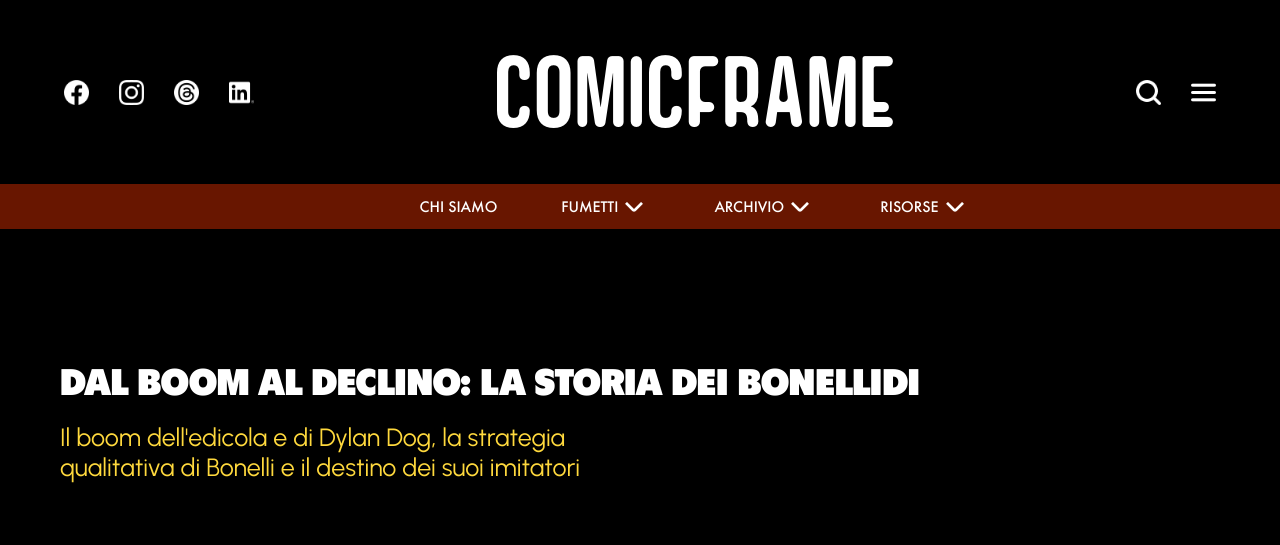
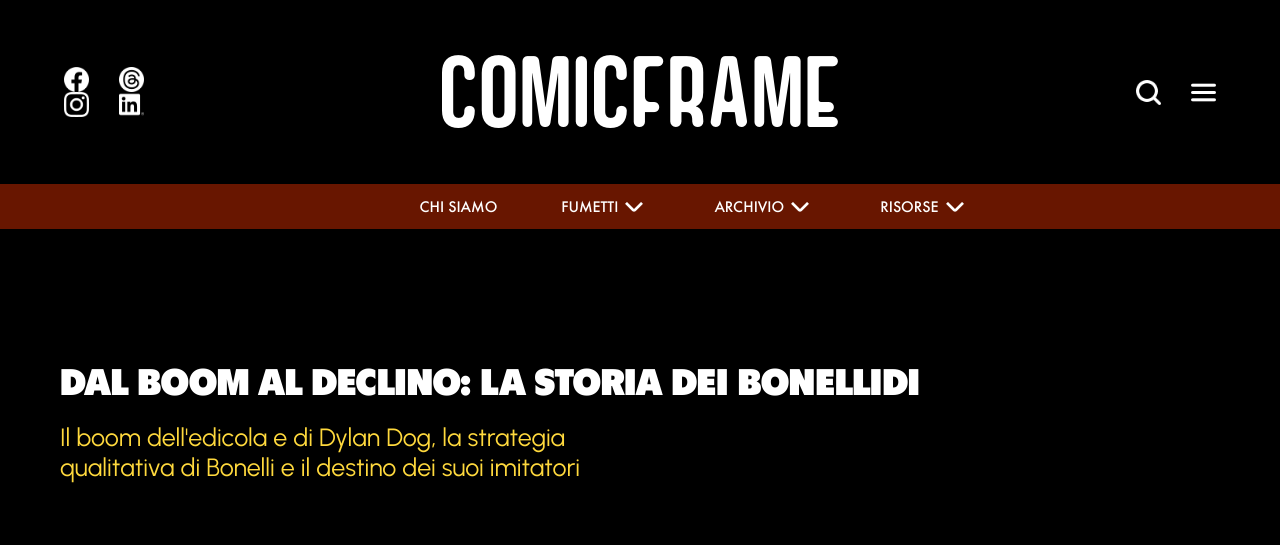
Before and after one commit to SofiaRomeo12/sitoslide, a plain HTML site: page index.html in a window 1280 px wide. Shown: the top 545 px of the page. Drawn offline with Linux system fonts and the light colour scheme.

Commit message:
Update index.html

```diff
--- a/index.html
+++ b/index.html
@@ -12,10 +12,14 @@
             <nav>
                 <section class="main-section">
                     <div class="socials">
-                        <img src="immagini/facebook.png" alt="icona facebook">
-                        <img src="immagini/instagram.png" alt="icona instagram">
-                        <img src="immagini/threads-circle.png" alt="icona threads-circle">
-                        <img src="immagini/linkedin.png" alt="icona linkedin">
+                        <div class="socials-section-1">
+                            <img src="immagini/facebook.png" alt="icona facebook">
+                            <img src="immagini/instagram.png" alt="icona instagram">
+                        </div>
+                        <div class="socials-section-2">
+                            <img src="immagini/threads-circle.png" alt="icona threads-circle">
+                            <img src="immagini/linkedin.png" alt="icona linkedin">
+                        </div>
                     </div>
                     <div class="title">
                         <p>COMICFRAME</p>
```
